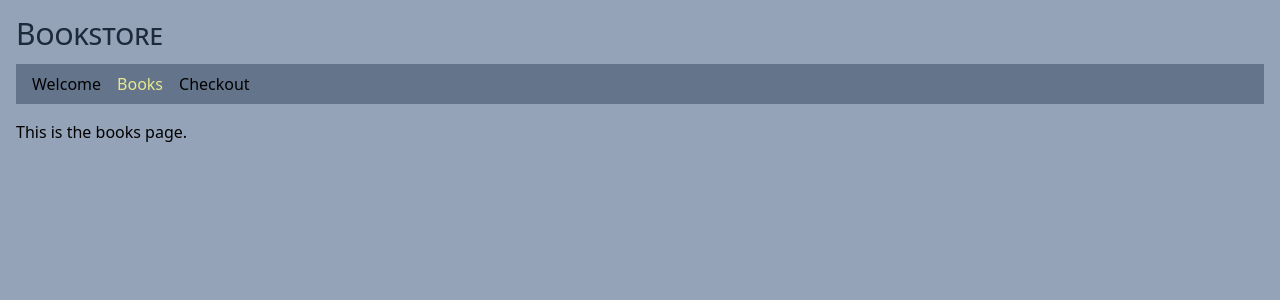
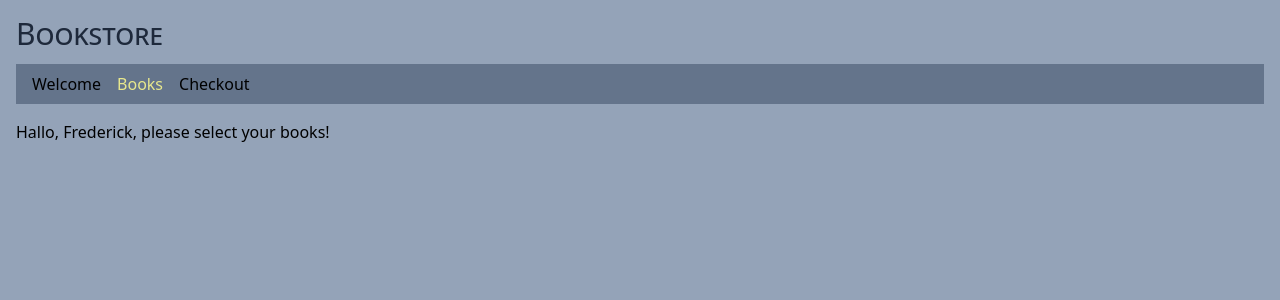
Before and after one commit to edwardtanguay/et873-bookstore-with-context, a React (Vite) app: page /books in a window 1280 px wide. Shown: the top 300 px of the page. Built offline with nearby package versions, Linux system fonts and the light colour scheme.

Commit message:
context works with ts

```diff
--- a/src/AppContext.tsx
+++ b/src/AppContext.tsx
@@ -1,9 +1,17 @@
 import { createContext, useState } from "react";
 
-export const AppContext = createContext();
+interface IAppContext {
+	userName: string;
+}
 
-export const AppProvider = ({ children }) => {
-	const [userName] = useState("Hans");
+interface IAppProvider {
+	children: React.ReactNode;
+}
+
+export const AppContext = createContext<IAppContext>({} as IAppContext);
+
+export const AppProvider: React.FC<IAppProvider> = ({ children }) => {
+	const [userName] = useState("Frederick");
 
 	return (
 		<AppContext.Provider
--- a/src/pages/PageBooks.tsx
+++ b/src/pages/PageBooks.tsx
@@ -1,5 +1,9 @@
+import { useContext } from "react";
+import { AppContext } from "../AppContext";
+
 export const PageBooks = () => {
+	const { userName } = useContext(AppContext);
 	return (
-		<p>This is the books page.</p>
+		<p>Hallo, {userName}, please select your books!</p>
 	)
 }
--- a/src/pages/PageCheckout.tsx
+++ b/src/pages/PageCheckout.tsx
@@ -1,5 +1,9 @@
+import { useContext } from "react";
+import { AppContext } from "../AppContext";
+
 export const PageCheckout = () => {
+	const { userName } = useContext(AppContext);
 	return (
-		<p>This is the checkout page.</p>
+		<p>{userName}, double check your order!</p>
 	)
 }
```
